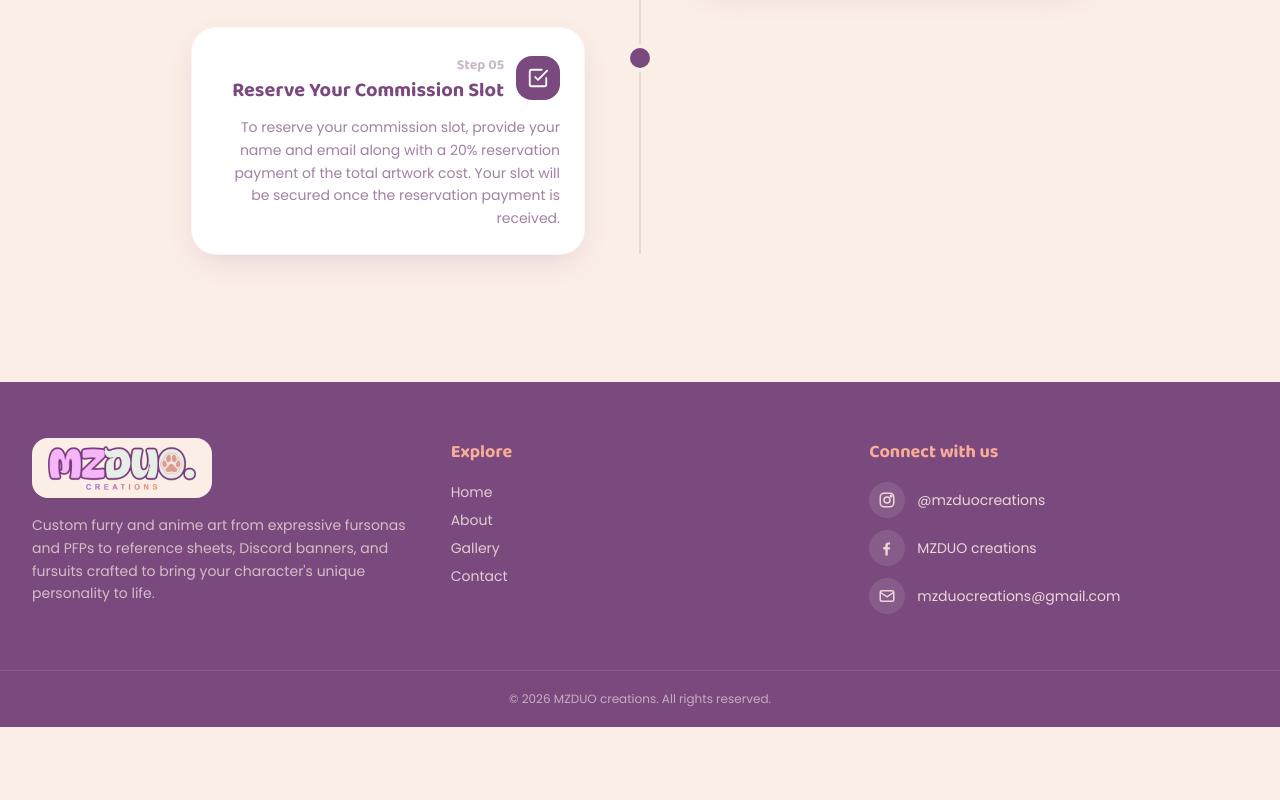
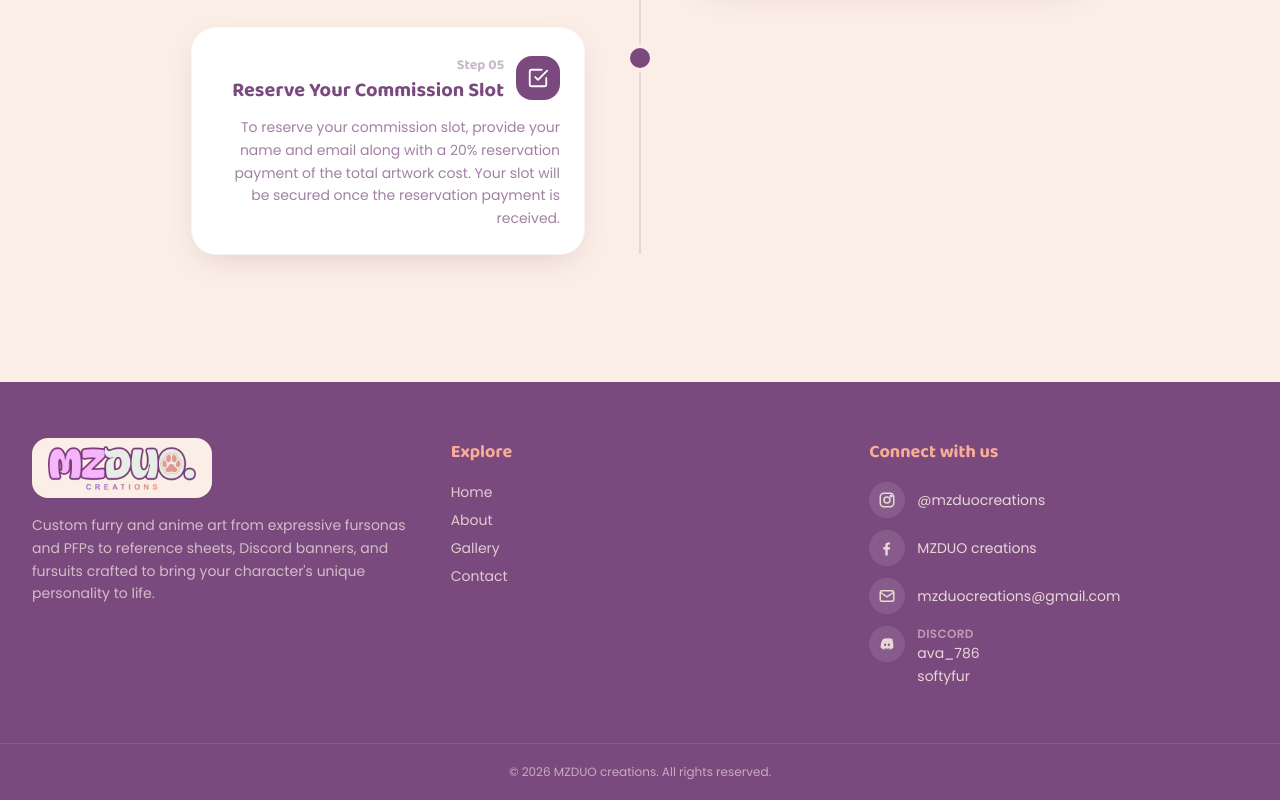
Before and after one commit to mzduocreations/mzduo-creations, a Next.js app: page / in a window 1280 px wide. Shown: the part 3769-4569 px from the top of the page. Before the commit the page ends 4496 px from the top, so only its background shows below. Built offline with nearby package versions, Linux system fonts and the light colour scheme; no server answers; the database is empty.

Commit message:
Update Footer.tsx

```diff
--- a/src/components/Footer.tsx
+++ b/src/components/Footer.tsx
@@ -72,6 +72,18 @@ export default function Footer() {
               </span>
               mzduocreations@gmail.com
             </a>
+                        <div className="flex items-start gap-3 text-blush/85">
+              <span className="grid h-9 w-9 shrink-0 place-items-center rounded-full bg-white/10">
+                <svg width="18" height="18" viewBox="0 0 24 24" fill="currentColor" aria-hidden="true">
+                  <path d="M19.3 5.3A17 17 0 0 0 15 4l-.2.4a12.6 12.6 0 0 1 3.7 1.2 13.3 13.3 0 0 0-11-0A12.6 12.6 0 0 1 11.2 4.4L11 4a17 17 0 0 0-4.3 1.3C4 9.3 3.3 13.2 3.6 17a17 17 0 0 0 5.2 2.6l.6-1a11 11 0 0 1-1.8-.9l.4-.3a9.5 9.5 0 0 0 8 0l.4.3c-.6.4-1.2.7-1.8.9l.6 1A17 17 0 0 0 20.4 17c.5-4.4-.6-8.3-1.1-11.7ZM9.5 14.8c-.8 0-1.5-.8-1.5-1.7s.7-1.7 1.5-1.7 1.5.8 1.5 1.7-.7 1.7-1.5 1.7Zm5 0c-.8 0-1.5-.8-1.5-1.7s.7-1.7 1.5-1.7 1.5.8 1.5 1.7-.7 1.7-1.5 1.7Z" />
+                </svg>
+              </span>
+              <div className="leading-relaxed">
+                <p className="text-xs font-semibold uppercase tracking-wide text-blush/50">Discord</p>
+                <p>ava_786</p>
+                <p>softyfur</p>
+              </div>
+            </div>
           </div>
         </div>
       </div>
```
